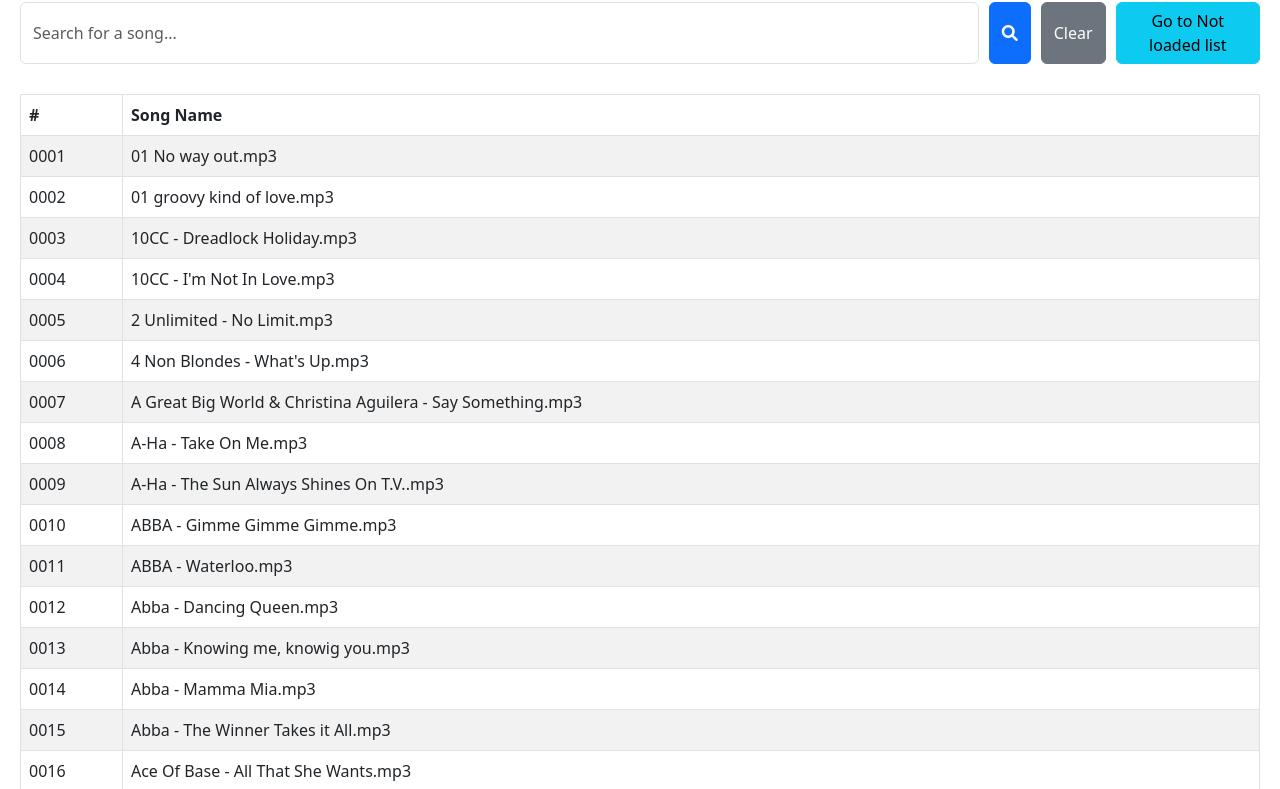
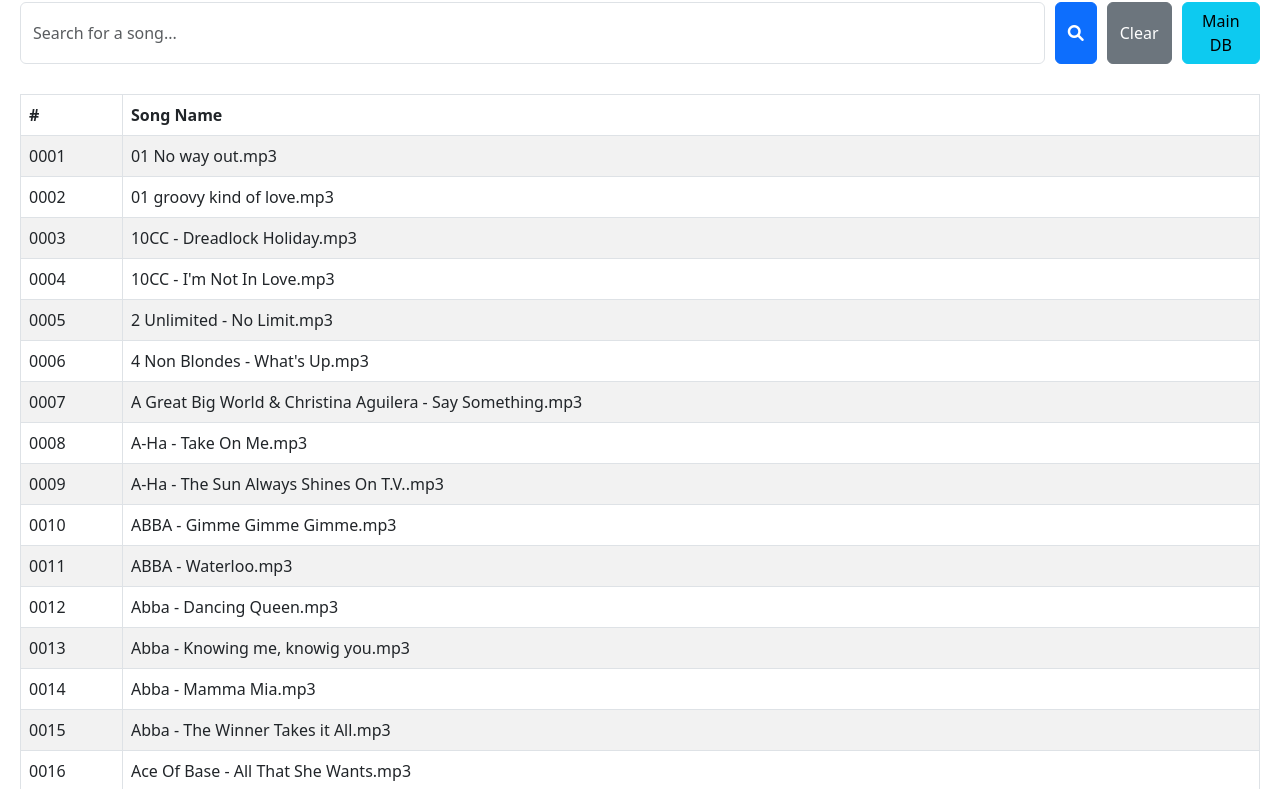
Before and after one commit to Lukeireland88/Lukeireland88.github.io, a plain HTML site: page loaded.html in a window 1280 px wide. Shown: the part 84-873 px from the top of the page. Drawn offline with nearby package versions, Linux system fonts and the light colour scheme.

Commit message:
Add files via upload

```diff
--- a/loaded.html
+++ b/loaded.html
@@ -53,7 +53,7 @@
       </button>
       <button class="btn btn-secondary" onclick="clearSearch()">Clear</button>
 	   <!-- New Button to Navigate to Another Page -->
-      <button class="btn btn-info" onclick="goToNewPage()">Go to Not loaded list</button>
+      <button class="btn btn-info" onclick="goToNewPage()">Main DB</button>
     </div>
   </div>
 
```
